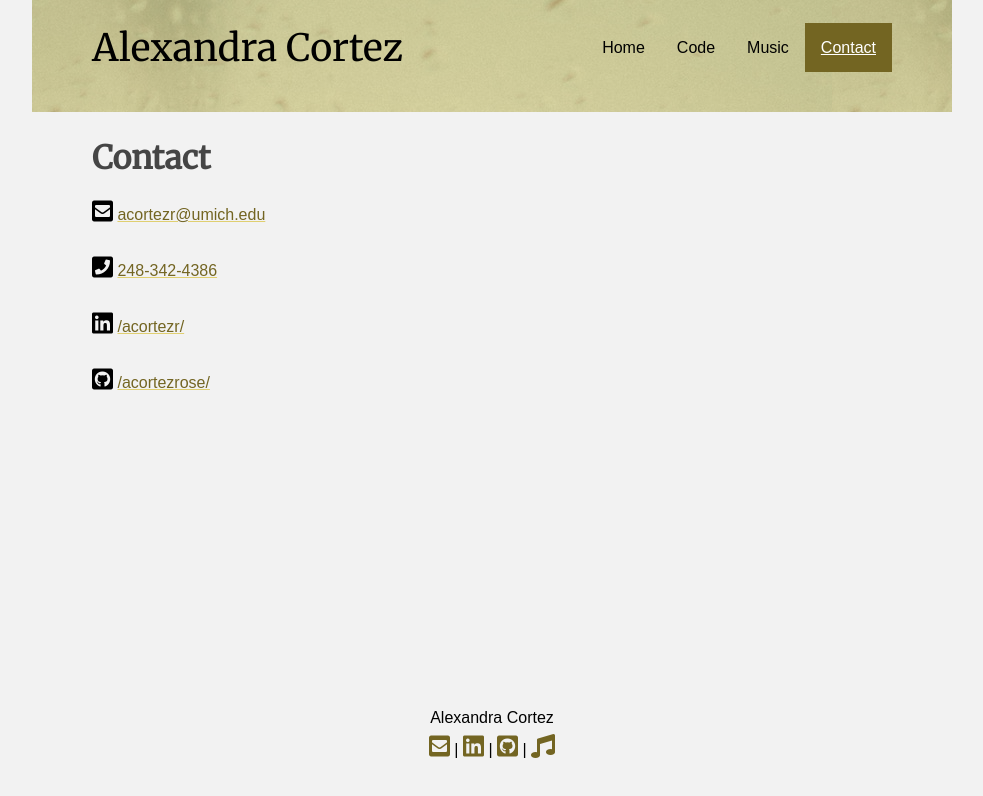
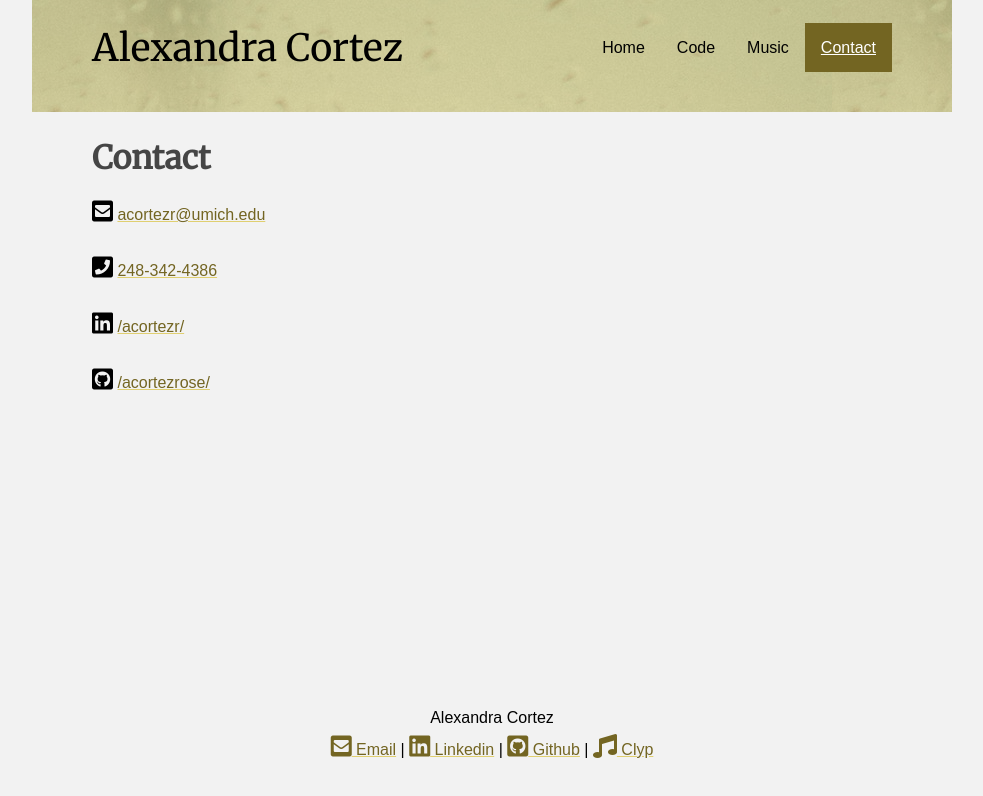
Before and after one commit to acortezrose/week5, a plain HTML site: page contact.html in a window 1280 px wide. Shown: the whole page, without its empty margins (148-1131 px from the left). Drawn offline with Linux system fonts and the light colour scheme; a web font is replaced by a local one.

Commit message:
add link text again

```diff
--- a/contact.html
+++ b/contact.html
@@ -38,7 +38,7 @@
 </main>
 <footer>
 	<p>Alexandra Cortez<br />
-	<a href="mailto:acortezr@umich.edu"><i class="fas fa-envelope-square"></i></a> | <a href="https://www.linkedin.com/in/acortezr/"><i class="fab fa-linkedin"></i></a> | <a href="https://github.com/acortezrose"><i class="fab fa-github-square"></i></a> | <a href="https://clyp.it/user/3vpketmw"><i class="fas fa-music"></i></a></p>
+	<a href="mailto:acortezr@umich.edu"><i class="fas fa-envelope-square"></i> Email</a> | <a href="https://www.linkedin.com/in/acortezr/"><i class="fab fa-linkedin"></i> Linkedin</a> | <a href="https://github.com/acortezrose"><i class="fab fa-github-square"></i> Github</a> | <a href="https://clyp.it/user/3vpketmw"><i class="fas fa-music"></i> Clyp</a></p>
 </footer>
 </body>
 
```
Also changed, not shown: index.html (+1 -1 lines), music.html (+1 -1 lines).
